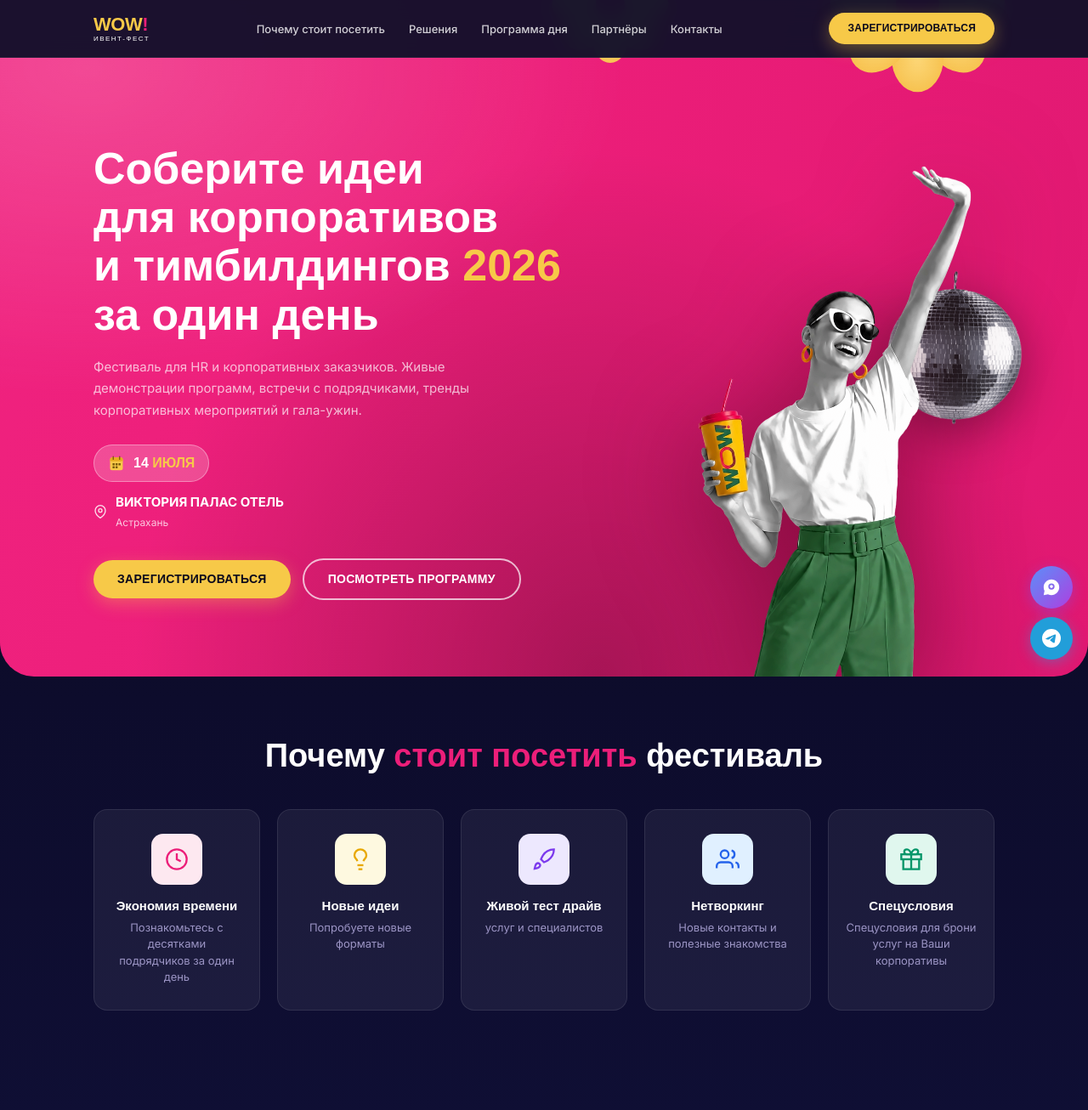
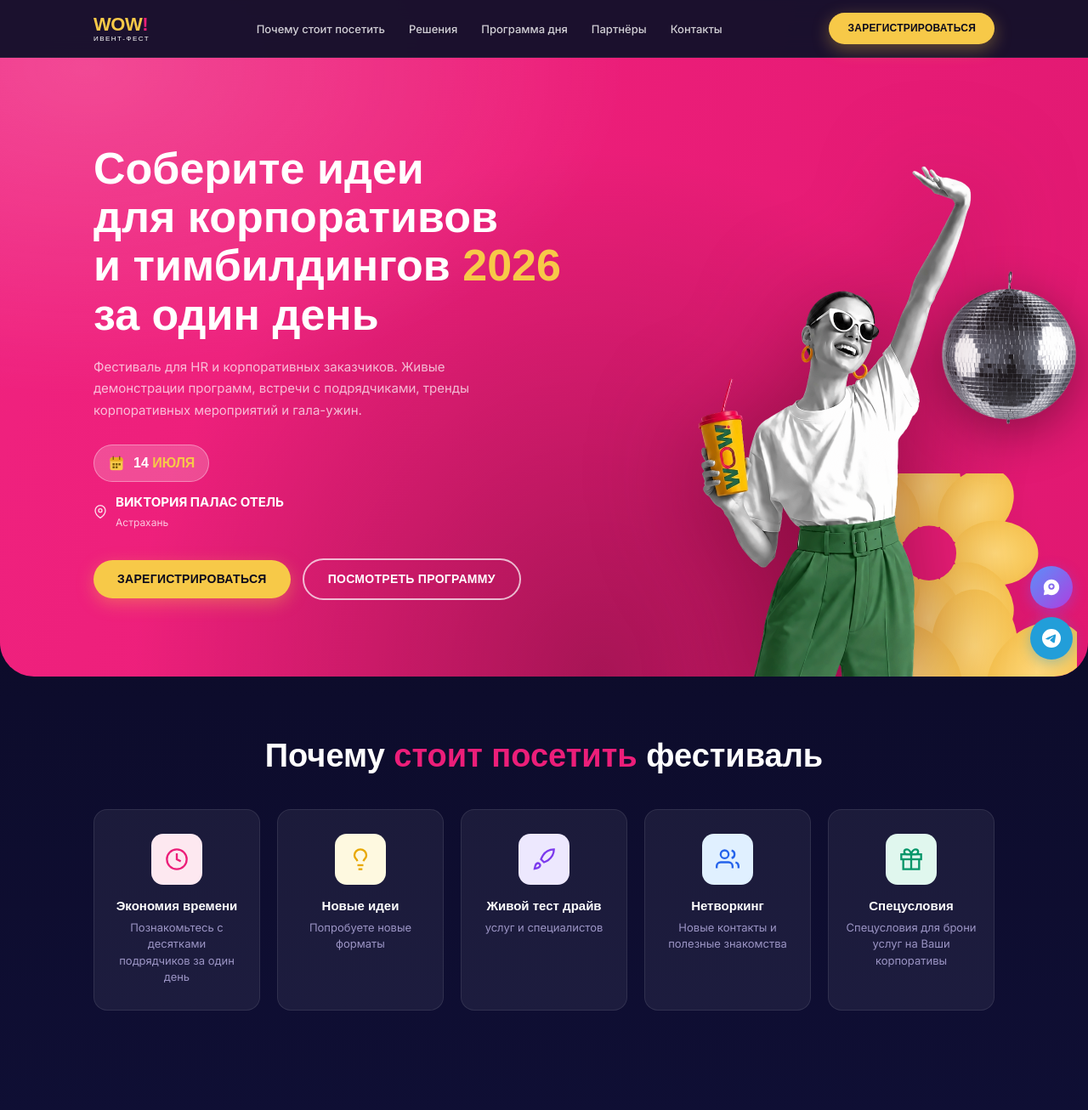
Before and after one commit to Yar008/Wowfest, a Flask app: page / in a window 1280 px wide. Shown: the top 1306 px of the page at 85% size. Run offline with Flask 3, Linux system fonts and the light colour scheme; some web fonts are replaced.

Commit message:
Update style.css

```diff
--- a/wow-fest/static/css/style.css
+++ b/wow-fest/static/css/style.css
@@ -285,7 +285,7 @@ img { max-width: 100%; height: auto; display: block; }
 }
 .hero__decor-flowers {
   position: absolute;
-  top: -70%;
+  top: 70%;
   right: 1%;
   width: 750px;
   opacity: 0.95;
@@ -294,7 +294,7 @@ img { max-width: 100%; height: auto; display: block; }
 .hero__decor-disco {
   position: absolute;
   top: 40%;
-  right: 6%;
+  right: 1%;
   width: 160px;
   height: auto;
   filter: drop-shadow(0 14px 30px rgba(0,0,0,.4));
```
